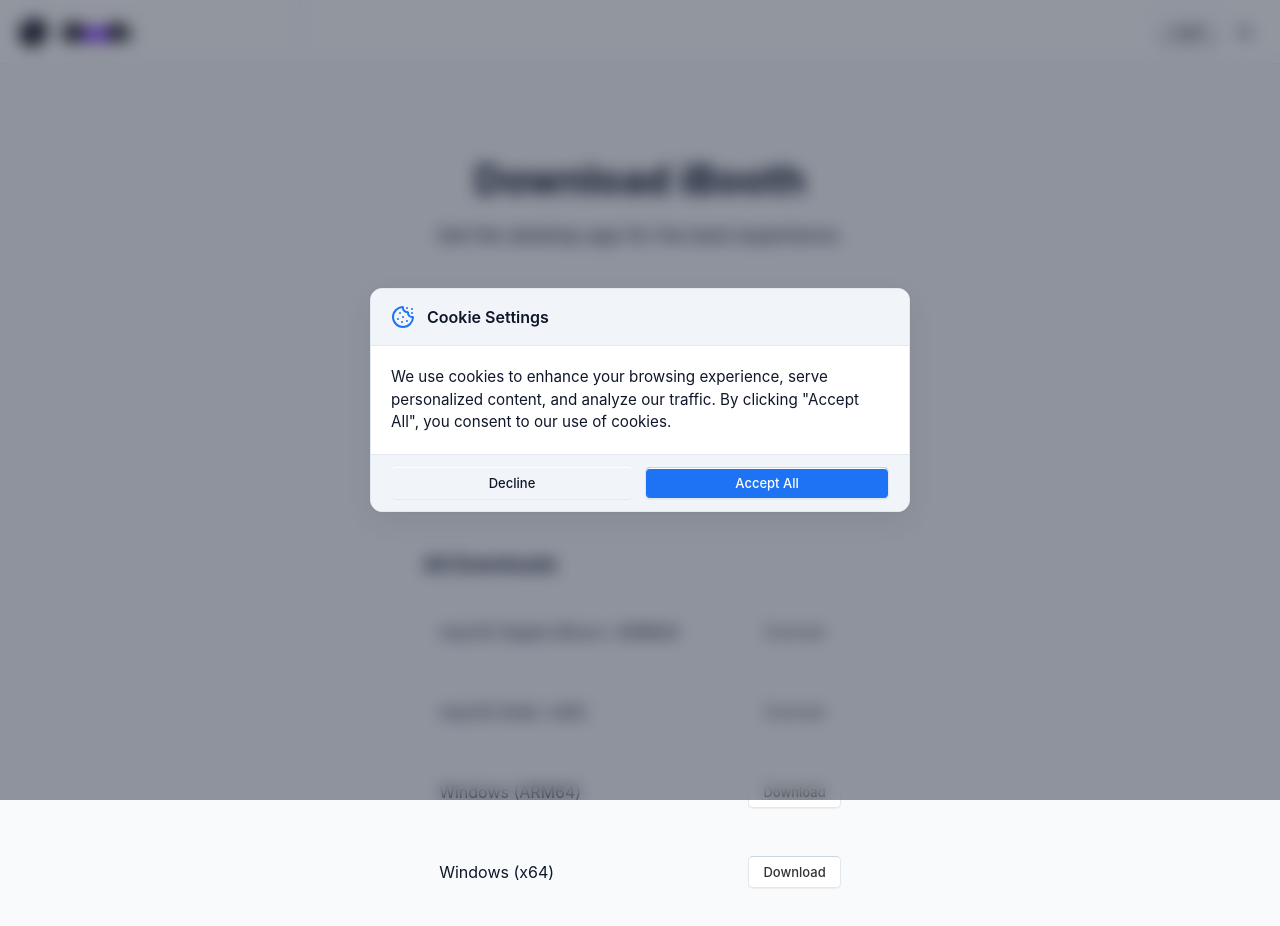
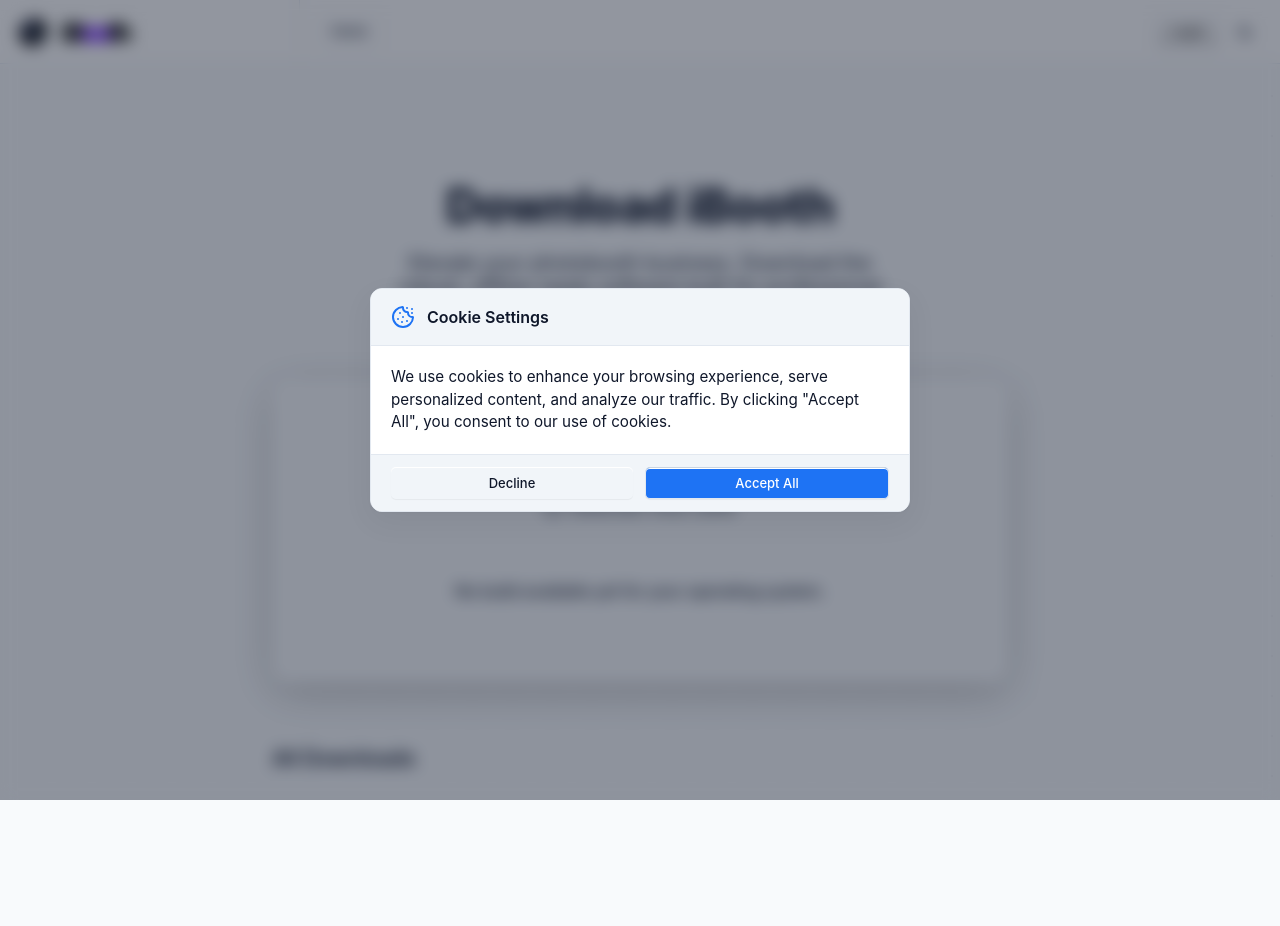
Before and after one commit to anywindo/iBooth, a React (Vite) app: page /download in a window 1280 px wide. Shown: the top 926 px of the page. After the commit the page ends 800 px from the top, so only its background shows below. Built offline with nearby package versions, Linux system fonts and the light colour scheme; no server answers.

Commit message:
revamp download page

```diff
--- a/package.json
+++ b/package.json
@@ -20,12 +20,15 @@
     "@supabase/supabase-js": "^2.110.0",
     "electron-updater": "^6.8.9",
     "framer-motion": "^12.42.2",
+    "i18next": "^26.3.6",
+    "i18next-browser-languagedetector": "^8.2.1",
     "lucide-react": "^1.23.0",
     "motion": "^12.42.2",
     "next-cloudinary": "^6.17.5",
     "pg": "^8.22.0",
     "react": "^19.2.7",
     "react-dom": "^19.2.7",
+    "react-i18next": "^17.0.10",
     "react-markdown": "^10.1.0",
     "react-router-dom": "^7.18.1",
     "react-use-measure": "^2.1.7",
--- a/src/screens/DownloadScreen.jsx
+++ b/src/screens/DownloadScreen.jsx
@@ -2,8 +2,9 @@
 import { useNavigate } from 'react-router-dom';
 import { AppShell } from '../components/AppShell.jsx';
 import { Button } from '../components/Button.jsx';
-import { Download } from 'lucide-react';
-
+import { Download, Monitor, Laptop } from 'lucide-react';
+import { InteractiveDots } from '../components/InteractiveDots.jsx';
+import { motion } from 'framer-motion';
 export default function DownloadScreen() {
   const navigate = useNavigate();
   const [osInfo, setOsInfo] = useState({ os: 'unknown', arch: 'unknown' });
@@ -65,49 +66,101 @@
 
   const recommendedLink = downloadLinks[osInfo.os]?.[osInfo.arch];
 
+  const menu = (
+    <div style={{ display: 'flex', gap: '8px' }}>
+      <button className="menu-dropdown-button" onClick={() => navigate('/')}>Home</button>
+    </div>
+  );
+
   return (
-    <AppShell title="Download" showBackButton={true} onBack={() => navigate(-1)}>
-      <div style={{ padding: '4rem 2rem', maxWidth: '800px', margin: '0 auto', textAlign: 'center' }}>
-        <h1 style={{ fontSize: '2.5rem', marginBottom: '1rem', color: 'var(--text-h)' }}>Download iBooth</h1>
-        <p style={{ fontSize: '1.2rem', color: 'var(--text)', marginBottom: '3rem' }}>Get the desktop app for the best experience.</p>
+    <AppShell title="Download" menu={menu}>
+      <div style={{ position: 'relative', minHeight: '100%', backgroundColor: 'var(--bg)', overflow: 'hidden' }}>
+        <InteractiveDots />
+        <div style={{ position: 'relative', zIndex: 1, padding: '5rem 2rem', maxWidth: '800px', margin: '0 auto', textAlign: 'center' }}>
+          <motion.div initial={{ opacity: 0, y: -20 }} animate={{ opacity: 1, y: 0 }} transition={{ duration: 0.6, ease: "easeOut" }}>
+            <h1 style={{ fontSize: '3rem', marginBottom: '1rem', color: 'var(--text-h)', fontWeight: 800, letterSpacing: '-0.02em' }}>Download iBooth</h1>
+            <p style={{ fontSize: '1.25rem', color: 'var(--text)', marginBottom: '3.5rem', maxWidth: '500px', margin: '0 auto 3.5rem' }}>
+              Elevate your photobooth business. Download the robust, offline-ready software built for professional events.
+            </p>
+          </motion.div>
 
           {osInfo.os !== 'unknown' && (
-          <div style={{ marginBottom: '3rem', padding: '2rem', background: 'var(--code-bg)', borderRadius: '12px', border: '1px solid var(--border)' }}>
-            <h2 style={{ fontSize: '1.5rem', marginBottom: '1rem', color: 'var(--text-h)' }}>Recommended for your system</h2>
-            <p style={{ marginBottom: '1.5rem', color: 'var(--text)' }}>
+            <motion.div
+              initial={{ opacity: 0, scale: 0.95, y: 20 }}
+              animate={{ opacity: 1, scale: 1, y: 0 }}
+              transition={{ duration: 0.5, delay: 0.15, ease: "easeOut" }}
+              style={{
+                marginBottom: '4rem',
+                padding: '3rem 2rem',
+                background: 'rgba(255, 255, 255, 0.03)',
+                borderRadius: '16px',
+                border: '1px solid rgba(255, 255, 255, 0.1)',
+                backdropFilter: 'blur(12px)',
+                boxShadow: '0 10px 40px rgba(0, 0, 0, 0.2)',
+                position: 'relative',
+                overflow: 'hidden'
+              }}
+            >
+              {/* Subtle top glow */}
+              <div style={{ position: 'absolute', top: 0, left: '20%', right: '20%', height: '1px', background: 'linear-gradient(90deg, transparent, var(--accent), transparent)', opacity: 0.5 }} />
+
+              <h2 style={{ fontSize: '1.6rem', marginBottom: '0.75rem', color: 'var(--text-h)', fontWeight: 600 }}>Recommended for you</h2>
+              <p style={{ marginBottom: '2rem', color: 'var(--text)', fontSize: '1.05rem', display: 'flex', alignItems: 'center', justifyContent: 'center', gap: '8px' }}>
+                {osInfo.os === 'mac' ? <Laptop size={18} /> : <Monitor size={18} />}
                 Detected: {osInfo.os === 'mac' ? 'macOS' : osInfo.os === 'windows' ? 'Windows' : osInfo.os} ({osInfo.arch})
               </p>
+
               {recommendedLink ? (
-              <Button variant="primary" onClick={() => window.location.href = recommendedLink} style={{ padding: '1rem 2rem', fontSize: '1.1rem' }}>
-                <Download size={20} style={{ marginRight: '8px' }} />
+                <Button variant="primary" onClick={() => window.location.href = recommendedLink} style={{ padding: '1.2rem 2.5rem', fontSize: '1.15rem', borderRadius: '12px' }}>
+                  <Download size={22} style={{ marginRight: '10px' }} />
                   Download for {osInfo.os === 'mac' ? 'macOS' : 'Windows'}
                 </Button>
               ) : (
-              <p style={{ color: 'var(--text-h)', fontWeight: '500' }}>
+                <p style={{ color: 'var(--text-h)', fontWeight: '500', background: 'rgba(255,255,255,0.05)', padding: '1rem', borderRadius: '8px', display: 'inline-block' }}>
                   No build available yet for your operating system.
                 </p>
               )}
-          </div>
+            </motion.div>
           )}
 
-        <h3 style={{ fontSize: '1.2rem', marginBottom: '1.5rem', textAlign: 'left', color: 'var(--text-h)' }}>All Downloads</h3>
-        <div style={{ display: 'flex', flexDirection: 'column', gap: '1rem' }}>
-          <div style={{ display: 'flex', justifyContent: 'space-between', alignItems: 'center', padding: '1rem', background: 'rgba(255,255,255,0.02)', borderRadius: '8px', border: '1px solid var(--border)' }}>
-            <span style={{ color: 'var(--text)' }}>macOS (Apple Silicon / ARM64)</span>
-            <Button variant="ghost" onClick={() => window.location.href = downloadLinks.mac.arm64}>Download</Button>
+          <motion.div initial={{ opacity: 0, y: 20 }} animate={{ opacity: 1, y: 0 }} transition={{ duration: 0.5, delay: 0.3, ease: "easeOut" }}>
+            <h3 style={{ fontSize: '1.3rem', marginBottom: '1.5rem', textAlign: 'left', color: 'var(--text-h)', fontWeight: 600 }}>All Downloads</h3>
+            <div style={{ display: 'grid', gridTemplateColumns: 'repeat(auto-fit, minmax(300px, 1fr))', gap: '1rem' }}>
+
+              <div style={{ display: 'flex', justifyContent: 'space-between', alignItems: 'center', padding: '1.25rem', background: 'rgba(255,255,255,0.02)', borderRadius: '12px', border: '1px solid var(--border)', transition: 'background 0.2s', textAlign: 'left' }}>
+                <div style={{ display: 'flex', flexDirection: 'column', gap: '2px' }}>
+                  <strong style={{ color: 'var(--text-h)', fontSize: '1.05rem' }}>macOS</strong>
+                  <span style={{ color: 'var(--text)', fontSize: '0.9rem' }}>Apple Silicon (ARM64)</span>
                 </div>
-          <div style={{ display: 'flex', justifyContent: 'space-between', alignItems: 'center', padding: '1rem', background: 'rgba(255,255,255,0.02)', borderRadius: '8px', border: '1px solid var(--border)' }}>
-            <span style={{ color: 'var(--text)' }}>macOS (Intel / x64)</span>
-            <Button variant="ghost" onClick={() => window.location.href = downloadLinks.mac.x64}>Download</Button>
+                <Button variant="ghost" onClick={() => window.location.href = downloadLinks.mac.arm64}><Download size={18} /></Button>
               </div>
-          <div style={{ display: 'flex', justifyContent: 'space-between', alignItems: 'center', padding: '1rem', background: 'rgba(255,255,255,0.02)', borderRadius: '8px', border: '1px solid var(--border)' }}>
-            <span style={{ color: 'var(--text)' }}>Windows (ARM64)</span>
-            <Button variant="ghost" onClick={() => window.location.href = downloadLinks.windows.arm64}>Download</Button>
+
+              <div style={{ display: 'flex', justifyContent: 'space-between', alignItems: 'center', padding: '1.25rem', background: 'rgba(255,255,255,0.02)', borderRadius: '12px', border: '1px solid var(--border)', transition: 'background 0.2s', textAlign: 'left' }}>
+                <div style={{ display: 'flex', flexDirection: 'column', gap: '2px' }}>
+                  <strong style={{ color: 'var(--text-h)', fontSize: '1.05rem' }}>macOS</strong>
+                  <span style={{ color: 'var(--text)', fontSize: '0.9rem' }}>Intel (x64)</span>
                 </div>
-          <div style={{ display: 'flex', justifyContent: 'space-between', alignItems: 'center', padding: '1rem', background: 'rgba(255,255,255,0.02)', borderRadius: '8px', border: '1px solid var(--border)' }}>
-            <span style={{ color: 'var(--text)' }}>Windows (x64)</span>
-            <Button variant="ghost" onClick={() => window.location.href = downloadLinks.windows.x64}>Download</Button>
+                <Button variant="ghost" onClick={() => window.location.href = downloadLinks.mac.x64}><Download size={18} /></Button>
               </div>
+
+              <div style={{ display: 'flex', justifyContent: 'space-between', alignItems: 'center', padding: '1.25rem', background: 'rgba(255,255,255,0.02)', borderRadius: '12px', border: '1px solid var(--border)', transition: 'background 0.2s', textAlign: 'left' }}>
+                <div style={{ display: 'flex', flexDirection: 'column', gap: '2px' }}>
+                  <strong style={{ color: 'var(--text-h)', fontSize: '1.05rem' }}>Windows</strong>
+                  <span style={{ color: 'var(--text)', fontSize: '0.9rem' }}>ARM64</span>
+                </div>
+                <Button variant="ghost" onClick={() => window.location.href = downloadLinks.windows.arm64}><Download size={18} /></Button>
+              </div>
+
+              <div style={{ display: 'flex', justifyContent: 'space-between', alignItems: 'center', padding: '1.25rem', background: 'rgba(255,255,255,0.02)', borderRadius: '12px', border: '1px solid var(--border)', transition: 'background 0.2s', textAlign: 'left' }}>
+                <div style={{ display: 'flex', flexDirection: 'column', gap: '2px' }}>
+                  <strong style={{ color: 'var(--text-h)', fontSize: '1.05rem' }}>Windows</strong>
+                  <span style={{ color: 'var(--text)', fontSize: '0.9rem' }}>x64</span>
+                </div>
+                <Button variant="ghost" onClick={() => window.location.href = downloadLinks.windows.x64}><Download size={18} /></Button>
+              </div>
+
+            </div>
+          </motion.div>
         </div>
       </div>
     </AppShell>
```
Also changed, not shown: 1 other file (tests, documents, lock files or other folders). Lines whose indentation alone changed are shown as unchanged.
